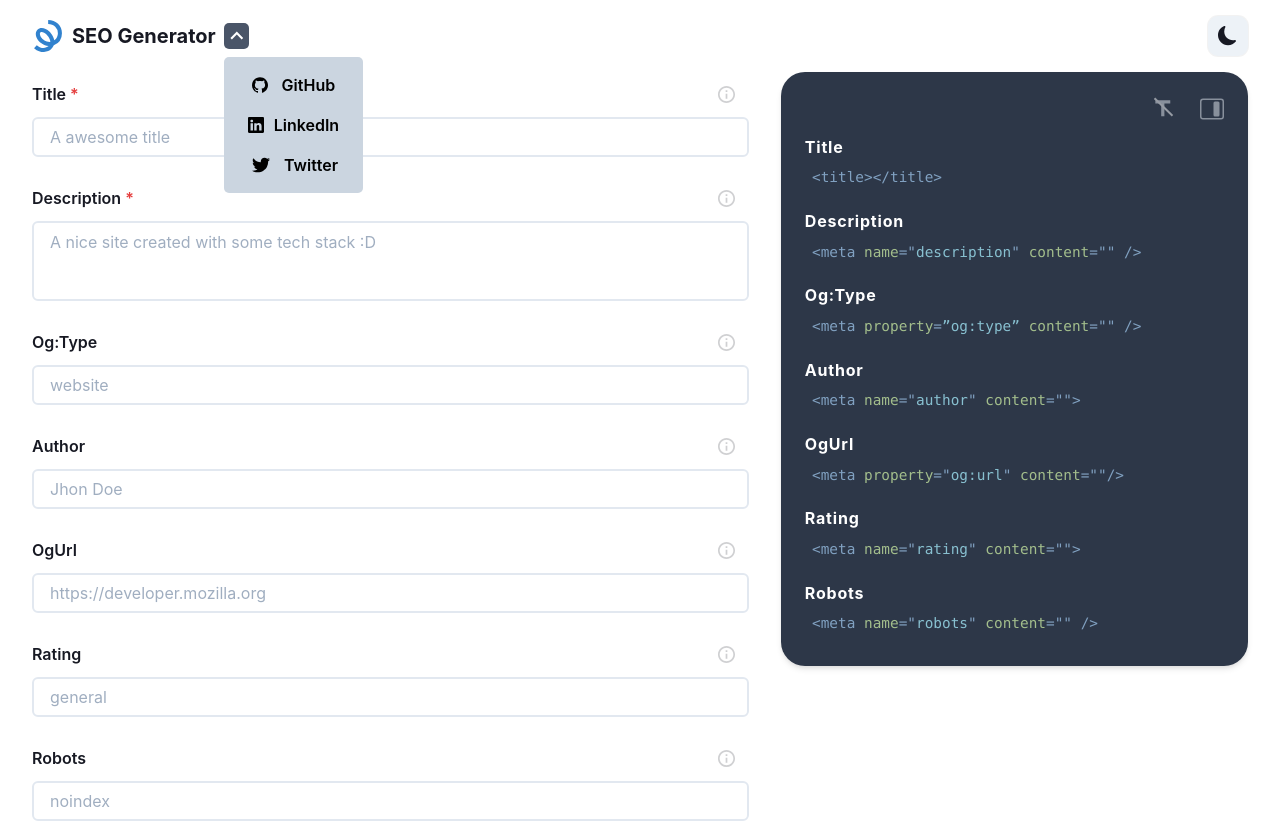
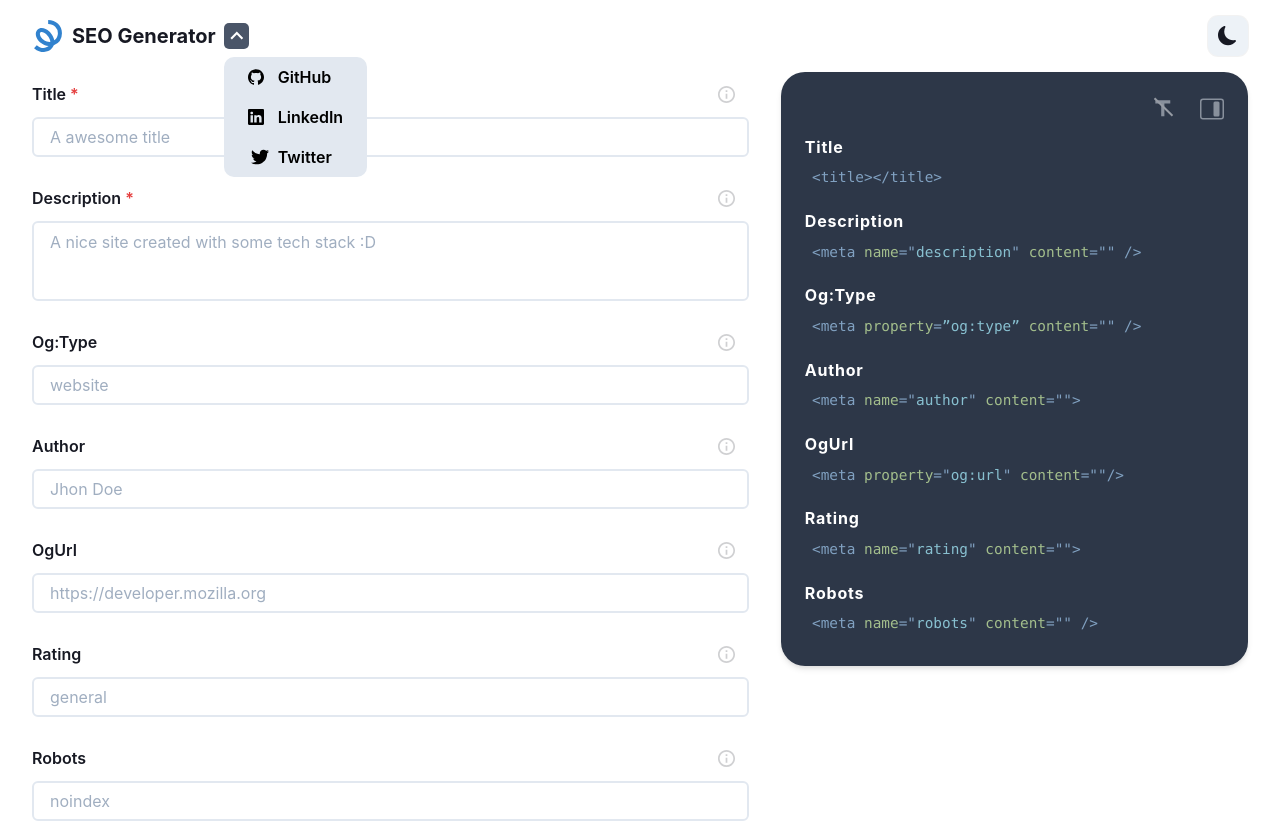
Before and after one commit to mrLuisFer/seo-generator, a Next.js app: page / in a window 1280 px wide. Both pictures are taken after a click on the element 236 px from the left and 36 px from the top of the page. Built offline with nearby package versions, Linux system fonts and the light colour scheme.

Commit message:
fix details in the dropdown menu

```diff
--- a/src/components/common/Header/Logo/DropDownMenuToggle/DropDownItem.tsx
+++ b/src/components/common/Header/Logo/DropDownMenuToggle/DropDownItem.tsx
@@ -1,4 +1,4 @@
-import { HStack, Text } from '@chakra-ui/react'
+import { Text, Grid } from '@chakra-ui/react'
 import { useDarkMode } from 'hooks/useDarkMode'
 import { transitionProperty } from 'utils/transitionProperty'
 import { gray, white, black } from 'utils/chakraColors'
@@ -6,14 +6,16 @@ import { gray, white, black } from 'utils/chakraColors'
 interface DropDownItemProps {
   children: any
   text: string
+  hoverIconColor?: string
+  [props: string]: any
 }
 
-export default function DropDownItem({ children, text }: DropDownItemProps) {
+export default function DropDownItem({ children, text, hoverIconColor = '', ...props }: DropDownItemProps) {
   const { isDarkMode } = useDarkMode()
 
   return (
-    <HStack
-      _hover={{ background: isDarkMode ? gray.$600 : gray.$400 }}
+    <Grid
+      _hover={{ background: isDarkMode ? gray.$600 : gray.$300 }}
       cursor="pointer"
       fontWeight="semibold"
       p="0.5rem 1.5rem"
@@ -22,10 +24,21 @@ export default function DropDownItem({ children, text }: DropDownItemProps) {
       color={isDarkMode ? white : black}
       spacing="10px"
       w="100%"
-      justifyContent="space-evenly"
+      alignItems="center"
+      gridTemplateColumns="30px 1fr"
+      className="itemContainer"
+      {...props}
     >
-      {children}
+      <Text
+        sx={{
+          '.itemContainer:hover &': {
+            color: hoverIconColor,
+          },
+        }}
+      >
+        {children}
+      </Text>
       <Text m={0}>{text}</Text>
-    </HStack>
+    </Grid>
   )
 }
--- a/src/components/common/Header/Logo/DropDownMenuToggle/DropDownMenu.tsx
+++ b/src/components/common/Header/Logo/DropDownMenuToggle/DropDownMenu.tsx
@@ -9,23 +9,29 @@ import { useDarkMode } from 'hooks/useDarkMode'
 export default function DropDownMenu() {
   const { isDarkMode } = useDarkMode()
 
+  const commonBorderRadius: string = '10px'
+
   return (
     <VStack
-      bg={isDarkMode ? gray.$700 : gray.$300}
-      borderRadius="5px"
+      bg={isDarkMode ? gray.$700 : gray.$200}
+      borderRadius={commonBorderRadius}
       marginTop="0.5rem"
-      p="0.5rem 0"
+      p="0"
       position="absolute"
       spacing="0"
       zIndex="10"
     >
-      <DropDownItem text="GitHub">
+      <DropDownItem text="GitHub" borderRadius={`${commonBorderRadius} ${commonBorderRadius} 0 0`}>
         <ImGithub />
       </DropDownItem>
-      <DropDownItem text="LinkedIn">
+      <DropDownItem text="LinkedIn" hoverIconColor="#0077b5">
         <BsLinkedin />
       </DropDownItem>
-      <DropDownItem text="Twitter">
+      <DropDownItem
+        text="Twitter"
+        borderRadius={`0 0 ${commonBorderRadius} ${commonBorderRadius}`}
+        hoverIconColor="#00acee"
+      >
         <TiSocialTwitter size="1.5rem" />
       </DropDownItem>
     </VStack>
```
